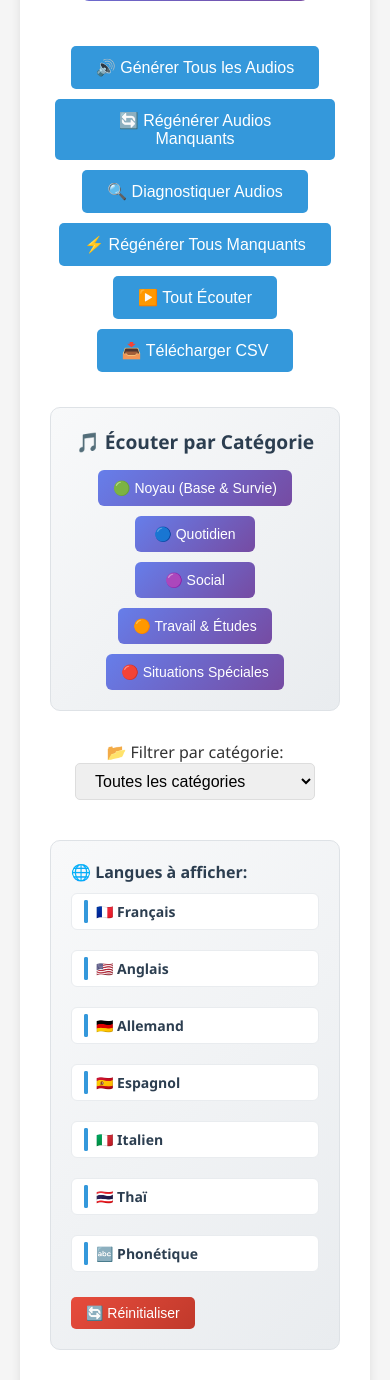
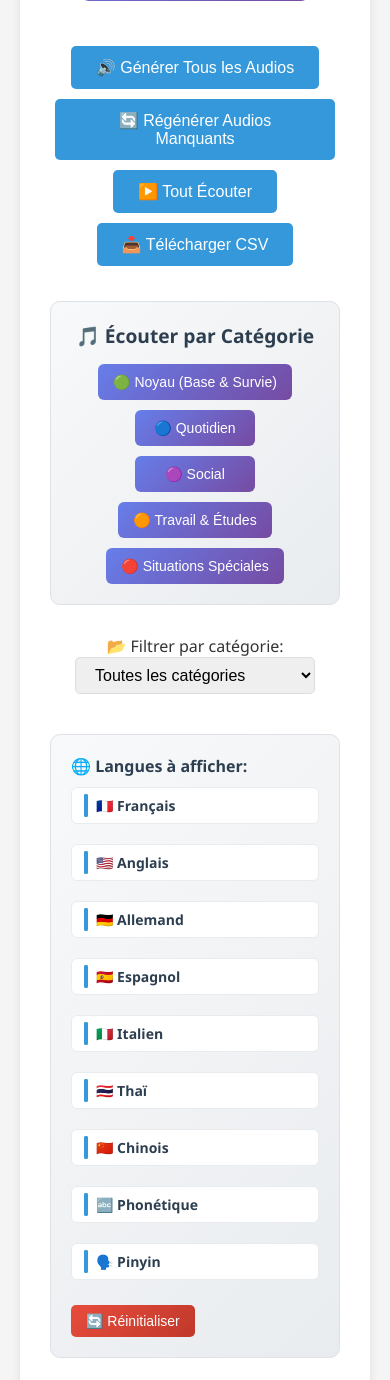
Before and after one commit to michaelgermini/Specialized-Training-Program, a Flask app: template templates/index.html in a window 390 px wide; the page is wider, and only the part inside the window is pictured. Shown: the part 701-2081 px from the top of that part. Run offline with Flask 3, Linux system fonts and the light colour scheme; the template is opened without the code that fills it, so the values that code supplies are empty.

Commit message:
Add Chinese language and Pinyin phonetic transcription
- Add zh (Chinese) and pinyin columns to lexique_complet.csv
- Update app.py to handle Chinese audio generation with zh-cn language code
- Modify templates/index.html to display Chinese characters and Pinyin
- Add Chinese and Pinyin language selectors in the interface
- Style Chinese text with appropriate fonts and Pinyin with italic styling

```diff
--- a/app.py
+++ b/app.py
@@ -34,7 +34,9 @@ def load_lexique():
                 entry = {
                     "fr": row["fr"],
                     "th": row["th"],
+                    "zh": row.get("zh", ""),
                     "phon": row["phon"],
+                    "pinyin": row.get("pinyin", ""),
                     "fr_audio": f"fr_{fr_hash}.mp3",
                     "th_audio": f"th_{th_hash}.mp3",
                     "category": row.get("category", "other")
@@ -53,6 +55,9 @@ def load_lexique():
                 if "it" in row and row["it"]:
                     entry["it"] = row["it"]
                     entry["it_audio"] = f"it_{it_hash}.mp3"
+                if "zh" in row and row["zh"]:
+                    zh_hash = hashlib.md5((row["zh"] or "").encode()).hexdigest()[:8]
+                    entry["zh_audio"] = f"zh_{zh_hash}.mp3"
 
                 entries.append(entry)
 
@@ -75,7 +80,7 @@ def ensure_audio_exists(entry):
     # Générer l'audio français
     generate_audio(entry["fr"], "fr", entry["fr_audio"])
 
-    # Générer l'audio thaï
+    # Générer l'audio thaï (lent)
     generate_audio(entry["th"], "th", entry["th_audio"])
 
     # Générer les audios pour les langues supplémentaires si elles existent
@@ -87,6 +92,8 @@ def ensure_audio_exists(entry):
         generate_audio(entry["es"], "es", entry["es_audio"])
     if "it_audio" in entry and "it" in entry:
         generate_audio(entry["it"], "it", entry["it_audio"])
+    if "zh_audio" in entry and "zh" in entry:
+        generate_audio(entry["zh"], "zh-cn", entry["zh_audio"])
 
 @app.route("/")
 def index():
@@ -130,81 +137,6 @@ def generate_audio_endpoint():
         return jsonify({"filename": filename, "url": f"/static/audio/{filename}"})
     else:
         return jsonify({"error": "Erreur lors de la génération"}), 500
-
-@app.route("/check_missing_audios")
-def check_missing_audios():
-    """Endpoint pour diagnostiquer les audios manquants"""
-    missing_audios = []
-
-    for entry in entries:
-        # Vérifier chaque langue disponible
-        languages_to_check = [
-            ('fr', entry.get('fr')),
-            ('th', entry.get('th')),
-            ('en', entry.get('en')),
-            ('de', entry.get('de')),
-            ('es', entry.get('es')),
-            ('it', entry.get('it'))
-        ]
-
-        for lang, text in languages_to_check:
-            if text:  # Si le texte existe pour cette langue
-                text_hash = hashlib.md5(text.encode()).hexdigest()[:8]
-                filename = f"{lang}_{text_hash}.mp3"
-                filepath = os.path.join(AUDIO_DIR, filename)
-
-                if not os.path.exists(filepath):
-                    missing_audios.append({
-                        'text': text,
-                        'lang': lang,
-                        'filename': filename,
-                        'entry_fr': entry.get('fr', 'Unknown')
-                    })
-
-    return jsonify({
-        'total_entries': len(entries),
-        'missing_audios': len(missing_audios),
-        'missing_details': missing_audios[:50]  # Limiter à 50 pour éviter les réponses trop longues
-    })
-
-@app.route("/regenerate_missing_audios")
-def regenerate_missing_audios():
-    """Endpoint pour régénérer tous les audios manquants"""
-    regenerated = 0
-    failed = 0
-    results = []
-
-    for entry in entries:
-        # Vérifier chaque langue disponible
-        languages_to_check = [
-            ('fr', entry.get('fr')),
-            ('th', entry.get('th')),
-            ('en', entry.get('en')),
-            ('de', entry.get('de')),
-            ('es', entry.get('es')),
-            ('it', entry.get('it'))
-        ]
-
-        for lang, text in languages_to_check:
-            if text:  # Si le texte existe pour cette langue
-                text_hash = hashlib.md5(text.encode()).hexdigest()[:8]
-                filename = f"{lang}_{text_hash}.mp3"
-                filepath = os.path.join(AUDIO_DIR, filename)
-
-                if not os.path.exists(filepath):
-                    success = generate_audio(text, lang, filename)
-                    if success:
-                        regenerated += 1
-                        results.append(f"✅ {lang}: {text} -> {filename}")
-                    else:
-                        failed += 1
-                        results.append(f"❌ {lang}: {text} -> ÉCHEC")
-
-    return jsonify({
-        'regenerated': regenerated,
-        'failed': failed,
-        'results': results[-20:]  # Montrer les 20 derniers résultats
-    })
 
 @app.route("/static/audio/<path:filename>")
 def serve_audio(filename):
--- a/templates/index.html
+++ b/templates/index.html
@@ -145,6 +145,20 @@
             font-size: 1.1em;
             color: #e74c3c;
         }
+        .chinese-text {
+            font-size: 1.2em;
+            color: #d63031;
+            font-family: 'Microsoft YaHei', 'SimSun', 'Arial Unicode MS', sans-serif;
+        }
+        .pinyin {
+            font-style: italic;
+            color: #636e72;
+            font-size: 0.85em;
+            background: #f8f9fa;
+            padding: 2px 6px;
+            border-radius: 3px;
+            border: 1px solid #e9ecef;
+        }
         .english-text {
             font-size: 1.1em;
             color: #6c757d;
@@ -254,12 +268,14 @@
         }
         /* Masquer les colonnes de langues non sélectionnées */
         .lang-fr.hidden, .lang-en.hidden, .lang-de.hidden,
-        .lang-es.hidden, .lang-it.hidden, .lang-th.hidden, .lang-phon.hidden {
+        .lang-es.hidden, .lang-it.hidden, .lang-th.hidden, .lang-zh.hidden,
+        .lang-phon.hidden, .lang-pinyin.hidden {
             display: none;
         }
         /* Masquer les en-têtes correspondants */
         th[data-lang="fr"].hidden, th[data-lang="en"].hidden, th[data-lang="de"].hidden,
-        th[data-lang="es"].hidden, th[data-lang="it"].hidden, th[data-lang="th"].hidden, th[data-lang="phon"].hidden {
+        th[data-lang="es"].hidden, th[data-lang="it"].hidden, th[data-lang="th"].hidden,
+        th[data-lang="zh"].hidden, th[data-lang="phon"].hidden, th[data-lang="pinyin"].hidden {
             display: none;
         }
         .loading {
@@ -342,8 +358,6 @@
         <div class="controls">
             <button onclick="generateAllAudios()">🔊 Générer Tous les Audios</button>
             <button onclick="regenerateMissingAudios()">🔄 Régénérer Audios Manquants</button>
-            <button onclick="checkMissingAudios()">🔍 Diagnostiquer Audios</button>
-            <button onclick="regenerateAllMissingAudios()">⚡ Régénérer Tous Manquants</button>
             <button onclick="playAllAudios()">▶️ Tout Écouter</button>
             <button onclick="stopPlayback()" id="stopButton" style="display: none;">⏹️ Arrêter</button>
             <button onclick="downloadLexique()">📥 Télécharger CSV</button>
@@ -407,9 +421,19 @@
                         🇹🇭 Thaï
                     </label>
                     <label class="checkbox-label">
+                        <input type="checkbox" id="lang-zh" checked onchange="toggleLanguage('zh')">
+                        <span class="checkmark"></span>
+                        🇨🇳 Chinois
+                    </label>
+                    <label class="checkbox-label">
                         <input type="checkbox" id="lang-phon" checked onchange="toggleLanguage('phon')">
                         <span class="checkmark"></span>
                         🔤 Phonétique
+                    </label>
+                    <label class="checkbox-label">
+                        <input type="checkbox" id="lang-pinyin" checked onchange="toggleLanguage('pinyin')">
+                        <span class="checkmark"></span>
+                        🗣️ Pinyin
                     </label>
                 </div>
                 <button onclick="resetLanguageSelection()" class="reset-btn">🔄 Réinitialiser</button>
@@ -434,7 +458,9 @@
                     <th data-lang="es">Espagnol</th>
                     <th data-lang="it">Italien</th>
                     <th data-lang="th">Thaï</th>
+                    <th data-lang="zh">Chinois</th>
                     <th data-lang="phon">Phonétique</th>
+                    <th data-lang="pinyin">Pinyin</th>
                 </tr>
             </thead>
             <tbody>
@@ -514,8 +540,24 @@
                             </div>
                         </div>
                     </td>
+                    <td class="language-cell lang-zh">
+                        <div class="text-with-audio">
+                            <div class="text-content chinese-text">{{ entry.get('zh', '-') }}</div>
+                            {% if entry.get('zh_audio') %}
+                            <div class="audio-row">
+                                <audio controls preload="none">
+                                    <source src="{{ url_for('serve_audio', filename=entry.zh_audio) }}" type="audio/mpeg">
+                                    Votre navigateur ne supporte pas l'audio.
+                                </audio>
+                            </div>
+                            {% endif %}
+                        </div>
+                    </td>
                     <td class="language-cell lang-phon">
                         <div class="text-content phonetic" id="phonetic-{{ loop.index }}">{{ entry.phon }}</div>
+                    </td>
+                    <td class="language-cell lang-pinyin">
+                        <div class="text-content pinyin">{{ entry.get('pinyin', '-') }}</div>
                     </td>
                 </tr>
                 {% endfor %}
@@ -600,6 +642,9 @@
                     } else if (cellIndex === 5) {
                         text = cells[5].querySelector('.text-content').textContent;
                         lang = 'th';
+                    } else if (cellIndex === 6) {
+                        text = cells[6].querySelector('.text-content').textContent;
+                        lang = 'zh';
                     }
 
                     if (text && lang) {
@@ -689,7 +734,7 @@
         // Obtenir la liste des langues sélectionnées
         function getSelectedLanguages() {
             const selectedLanguages = [];
-            const languages = ['fr', 'en', 'de', 'es', 'it', 'th', 'phon'];
+            const languages = ['fr', 'en', 'de', 'es', 'it', 'th', 'zh', 'phon', 'pinyin'];
 
             languages.forEach(lang => {
                 const checkbox = document.getElementById(`lang-${lang}`);
@@ -767,85 +812,6 @@
             });
         }
 
-        async function checkMissingAudios() {
-            try {
-                const response = await fetch('/check_missing_audios');
-                const data = await response.json();
-
-                let message = `📊 Diagnostic des audios:\n`;
-                message += `• Total d'entrées: ${data.total_entries}\n`;
-                message += `• Audios manquants: ${data.missing_audios}\n\n`;
-
-                if (data.missing_audios > 0) {
-                    message += `⚠️ ${data.missing_audios} fichiers audio sont manquants.\n\n`;
-                    message += `Quelques exemples:\n`;
-                    data.missing_details.slice(0, 5).forEach(item => {
-                        message += `• ${item.lang.toUpperCase()}: "${item.text}" (${item.entry_fr})\n`;
-                    });
-
-                    if (data.missing_audios > 5) {
-                        message += `... et ${data.missing_audios - 5} autres\n`;
-                    }
-                } else {
-                    message += `✅ Tous les fichiers audio sont présents !`;
-                }
-
-                alert(message);
-                console.log('🔍 Résultats du diagnostic:', data);
-
-            } catch (error) {
-                console.error('❌ Erreur lors du diagnostic:', error);
-                alert('❌ Erreur lors du diagnostic des audios manquants.');
-            }
-        }
-
-        async function regenerateAllMissingAudios() {
-            if (!confirm('⚠️ Cette opération va régénérer tous les audios manquants. Cela peut prendre du temps. Continuer ?')) {
-                return;
-            }
-
-            const loading = document.getElementById('loading');
-            const progressFill = document.getElementById('progressFill');
-            loading.style.display = 'block';
-            progressFill.style.width = '10%';
-
-            try {
-                const response = await fetch('/regenerate_missing_audios');
-                const data = await response.json();
-
-                progressFill.style.width = '100%';
-
-                let message = `🎵 Régénération terminée:\n`;
-                message += `• Audios régénérés: ${data.regenerated}\n`;
-                message += `• Échecs: ${data.failed}\n\n`;
-
-                if (data.results && data.results.length > 0) {
-                    message += `Résultats récents:\n`;
-                    data.results.forEach(result => {
-                        message += `• ${result}\n`;
-                    });
-                }
-
-                setTimeout(() => {
-                    loading.style.display = 'none';
-                    alert(message);
-                    console.log('⚡ Résultats de la régénération:', data);
-
-                    // Recharger la page pour mettre à jour les contrôles audio
-                    if (data.regenerated > 0) {
-                        setTimeout(() => {
-                            location.reload();
-                        }, 2000);
-                    }
-                }, 1000);
-
-            } catch (error) {
-                console.error('❌ Erreur lors de la régénération:', error);
-                loading.style.display = 'none';
-                alert('❌ Erreur lors de la régénération des audios manquants.');
-            }
-        }
-
         function filterByCategory() {
             const category = document.getElementById('category').value;
             const rows = document.querySelectorAll('#lexiqueTable tbody tr');
@@ -877,7 +843,7 @@
 
         // Mettre à jour la visibilité des colonnes de langues
         function updateLanguageVisibility() {
-            const languages = ['fr', 'en', 'de', 'es', 'it', 'th', 'phon'];
+            const languages = ['fr', 'en', 'de', 'es', 'it', 'th', 'zh', 'phon', 'pinyin'];
 
             languages.forEach(lang => {
                 const checkbox = document.getElementById(`lang-${lang}`);
@@ -907,7 +873,7 @@
 
         // Réinitialiser la sélection des langues
         function resetLanguageSelection() {
-            const languages = ['fr', 'en', 'de', 'es', 'it', 'th', 'phon'];
+            const languages = ['fr', 'en', 'de', 'es', 'it', 'th', 'zh', 'phon', 'pinyin'];
 
             // Cocher toutes les cases
             languages.forEach(lang => {
@@ -929,7 +895,7 @@
         // Charger les préférences depuis localStorage
         function loadLanguagePreferences() {
             const preferences = JSON.parse(localStorage.getItem('languagePreferences') || '{}');
-            const languages = ['fr', 'en', 'de', 'es', 'it', 'th', 'phon'];
+            const languages = ['fr', 'en', 'de', 'es', 'it', 'th', 'zh', 'phon', 'pinyin'];
 
             languages.forEach(lang => {
                 const checkbox = document.getElementById(`lang-${lang}`);
```
Also changed, not shown: lexique_complet.csv (+11 -11 lines).
